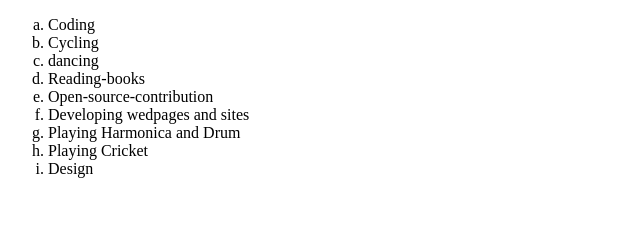
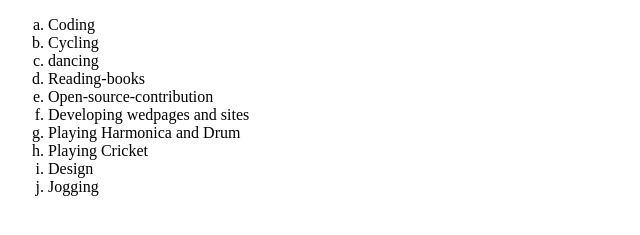
Before and after one commit to Karun-Gupta/CV, a plain HTML site: page hobbies.html in a window 1280 px wide. Shown: the part 43-278 px from the top of the page, without its empty margins (0-640 px from the left). Drawn offline with Linux system fonts and the light colour scheme.

Commit message:
add my hobbies 2

```diff
--- a/hobbies.html
+++ b/hobbies.html
@@ -16,6 +16,7 @@
       <li>Playing Harmonica and Drum</li>
       <li>Playing Cricket</li>
       <li>Design</li>
+      <li>Jogging</li>
     </ol>
   </body>
 </html>
```
